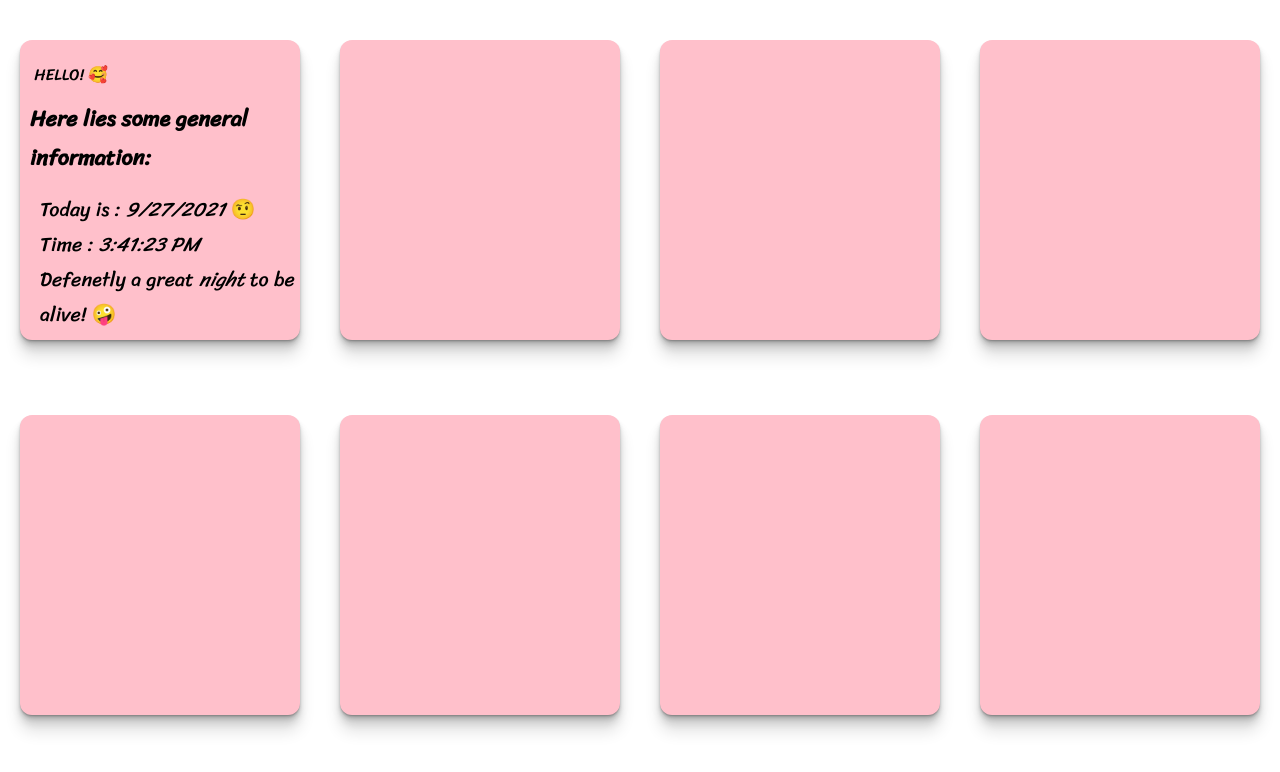
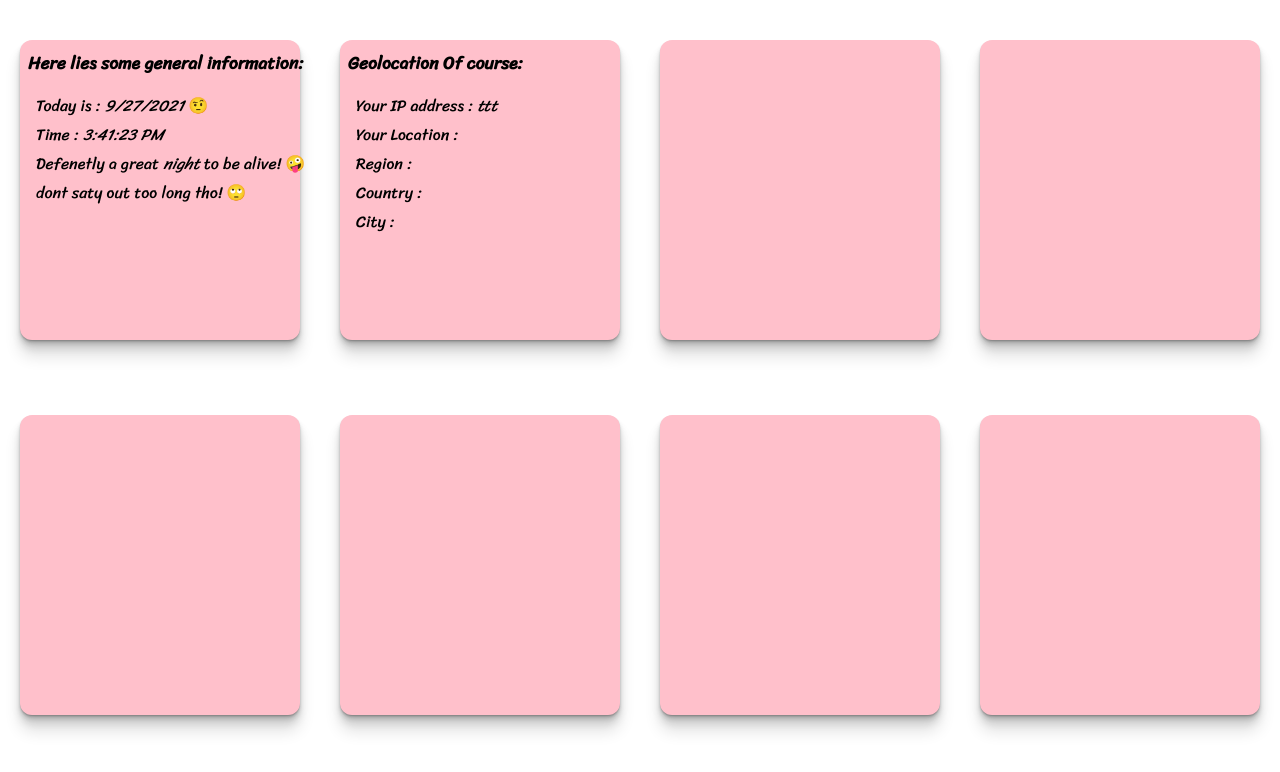
Before and after one commit to amir-reza-tavakkoli/Your-info, a plain HTML site: page index.html in a window 1280 px wide. Drawn offline with Linux system fonts and the light colour scheme.

Commit message:
add basic data for finding IP

```diff
--- a/index.html
+++ b/index.html
@@ -14,7 +14,7 @@
         <main>
             <article class="general-data">
                 <div>
-                    <p> &nbsp;HELLO! 🥰</p>
+                    <!-- <p> &nbsp;HELLO! 🥰</p> -->
                     <h2>Here lies some general information:</h2>
                 </div>
                 <div>
@@ -25,7 +25,18 @@
 
                 </div>
             </article>
-            <article class="geolocation"></article>
+            <article class="geolocation">
+                <div>
+                    <h2>Geolocation Of course:</h2>
+                </div>
+                <div>
+                    <p>Your IP address : <em></em></p>
+                    <p>Your Location : <em></em></p>
+                    <p>Region : <em></em></p>
+                    <p>Country : <em></em></p>
+                    <p>City :<em></em></p>
+                </div>
+            </article>
             <article></article>
             <article></article>
             <article></article>
--- a/script.js
+++ b/script.js
@@ -1,15 +1,36 @@
-let getDateOrTime = (date) => (date == 'date') ? new Date().toLocaleDateString() : new Date().toLocaleTimeString();
+let getDateOrTime = (date) => (date == 'date') ? new Date().toLocaleDateString()  : (date == "time") ? new Date().toLocaleTimeString() : 'Invalid';
+
 let nightOrDay = (postfix) => postfix[-2] == 'A' ? 'Day' : 'night';
 
+let getIP = async () => {
+    // let url = 'https://geo.ipify.org/api/v1?apiKey=at_0jKVsS1q5y340ZINLeu6lEc4ws8di';
+let response = await fetch(url);
+console.log("im in")
+let object = await response.json();
+return object;
+}
+
+let getAdvice = (t) => t == 'night' ? 'dont saty out too long tho! 🙄' : 'have a nice day 🤗';
 
 (function general() {
+    let general = document.querySelector(".general-data > div:last-child");
+    let day = general.children[0].firstElementChild
+    day.innerText = getDateOrTime('date');
+    let time = general.children[1].firstElementChild
+    let timeInDay = time.innerText = getDateOrTime('time');
+    let t = nightOrDay(timeInDay);
+    general.children[2].firstElementChild.innerText = t;
+    general.children[3].innerText = getAdvice(t);
+}());
 
-    let date = document.querySelector(".general-data > div:last-child p:first-child em")
-    date.innerText = getDateOrTime('date');
-    let time = document.querySelector(".general-data > div:last-child p:nth-child(2) em")
-    let time2 = time.innerText = getDateOrTime('notdate')
-    document.querySelector(".general-data > div:last-child p:nth-child(3) em").innerText = nightOrDay(time2)
+(function geolocation() {
+    let data = getIP();
+    console.log(data.ip);
+    let geolocation = document.querySelector(".geolocation > div:last-child");
+    geolocation.children[0].firstElementChild.innerText = 'ttt'
+}())
+// let url = 'https://geo.ipify.org/api/v1?apiKey=at_0jKVsS1q5y340ZINLeu6lEc4ws8di';
+// let response = await fetch(url);
 
-
-
-}());
+// let commits = await response.json();
+// console.log(commits.ip)
--- a/style.css
+++ b/style.css
@@ -8,6 +8,17 @@
 
 html {
     font-size: 10px;
+}
+
+@media screen and (min-width : 657px) {
+    html{
+        font-size: 8px;
+    }
+}
+@media screen and (max-width : 401px) {
+    html{
+        font-size: 8px;
+    }
 }
 
 body {
@@ -41,22 +52,22 @@ article {
         0 16px 16px rgba(0,0,0,0.12);
 }
 
-.general-data > div:first-child * {
+* > div:first-child * {
     font-size: 2rem;
     margin: 1rem 0px 1rem 1rem;
     width: 100%;
     height: 30%;
 }
-.general-data > div:first-child > p{
+* > div:first-child > p{
     margin-top: 2rem;
     margin-bottom: 0px;
     font-size: 1.6rem;
 }
-.general-data > div:first-child h2 {
+* > div:first-child h2 {
     font-size: 2.2rem;
 }
 
-.general-data > div:last-child {
+* > div:last-child {
     font-size: 2rem;
     width: 100%;
     height: 70%;
@@ -64,3 +75,6 @@ article {
     flex-direction: column;
     margin: 1.5rem 0px 0px 2rem;
 }
+.geolocation {
+
+}
```
